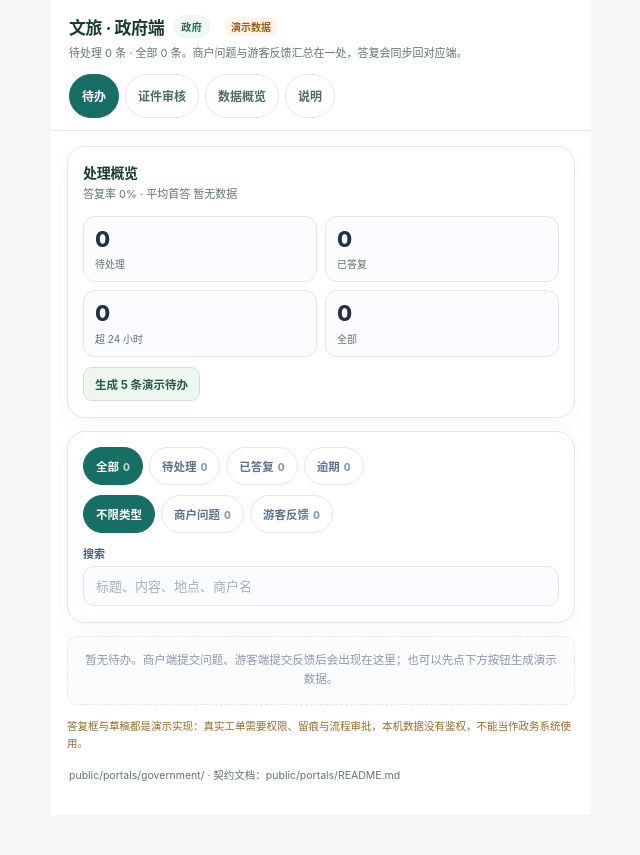
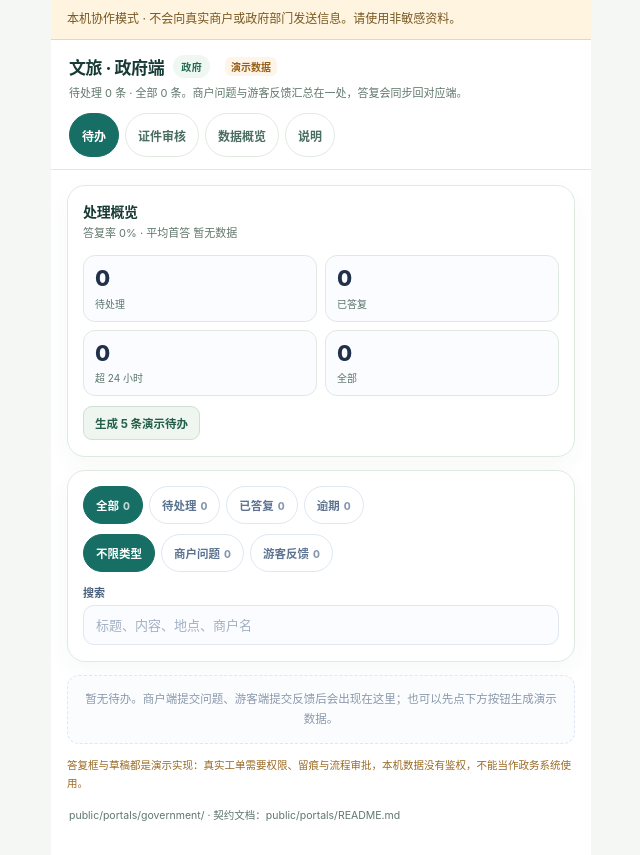
Before and after one commit to zzq778/-, a website: page public/portals/government/index.html in a window 1280 px wide. Shown: the whole page, without its empty margins (319-959 px from the left). Before the commit the page ends 815 px from the top, so only its background shows below. Drawn offline with Linux system fonts and the light colour scheme.

Commit message:
fix(portals): clarify local-only mode at page entry

```diff
--- a/public/portals/government/index.html
+++ b/public/portals/government/index.html
@@ -3,12 +3,13 @@
 <head>
   <meta charset="utf-8" />
   <meta name="viewport" content="width=device-width,initial-scale=1,viewport-fit=cover" />
-  <meta name="theme-color" content="#f4f7fb" />
+  <meta name="theme-color" content="#f4f7f3" />
   <title>政府端 · 文旅</title>
   <link rel="stylesheet" href="../shared/portal.css" />
   <link rel="stylesheet" href="./government.css" />
 </head>
 <body>
+  <aside class="portal-local-banner" role="note">本机协作模式 · 不会向真实商户或政府部门发送信息。请使用非敏感资料。</aside>
   <div class="p-app" id="app"></div>
   <script src="../../wenlv-data.js"></script>
   <script src="../shared/portal-core.js"></script>
```
